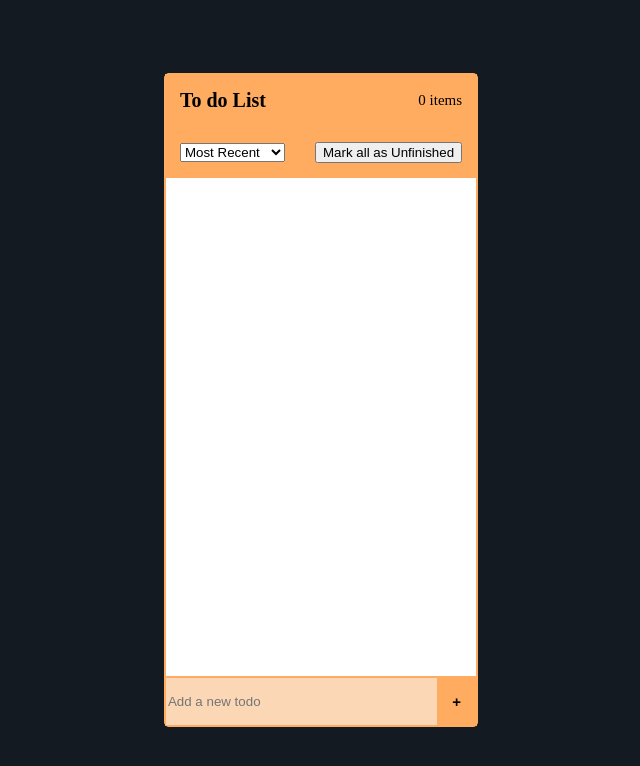
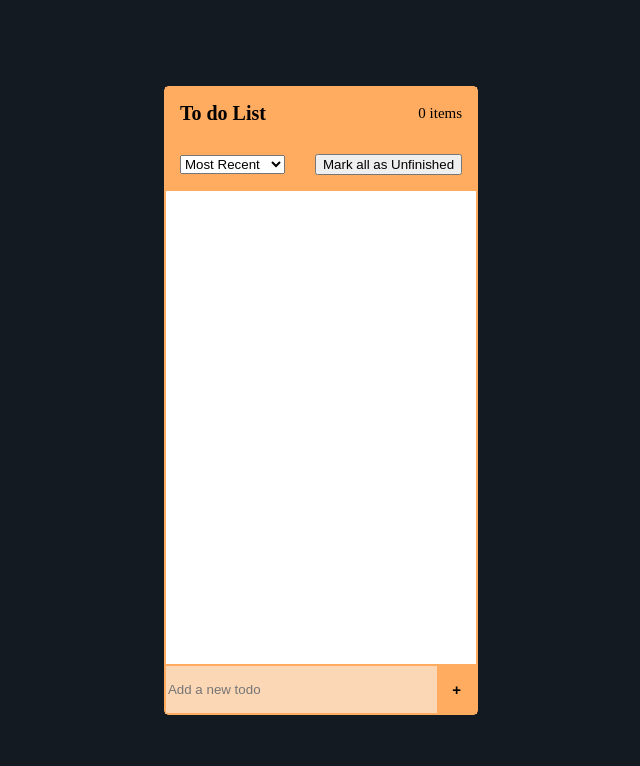
Before and after one commit to ojdomela/next-to-do-list, a Next.js app: page / in a window 1280 px wide. Shown: the top 766 px of the page, without its empty margins (319-959 px from the left). Built offline with nearby package versions, Linux system fonts and the light colour scheme.

Commit message:
storybook and fixes

```diff
--- a/components/TodoItem/TodoItem.styles.tsx
+++ b/components/TodoItem/TodoItem.styles.tsx
@@ -5,7 +5,7 @@ import WrapperHelper from "../helpers/WrapperHelper";
 
 export const Container = styled(WrapperHelper)`
     position: absolute;
-    width: 100%;
+    min-width: 100%;
     display: flex;
     align-items: center;
     padding: 1.5rem;
@@ -13,16 +13,18 @@ export const Container = styled(WrapperHelper)`
     background-color: ${theme.colors.secondary};
 
     & > *:last-child {
-        margin-left: auto;
+        justify-self: flex-end;
     }
 `;
 
 export const Wrapper = styled(WrapperHelper)`
     display: flex;
     flex-direction: column;
+    flex: 1;
 `
 export const Text = styled(TextHelper)`
     margin: 0;
+    text-overflow: ellipsis;
     font-size: ${props => props.fontSize ?? "1.8rem"};
     text-decoration: ${props => props.completed ? "line-through" : "none"};
     font-weight: ${props => props.fontWeight ?? "normal"};
--- a/components/TodoItem/TodoItem.tsx
+++ b/components/TodoItem/TodoItem.tsx
@@ -37,8 +37,8 @@ const TodoList: React.FC<Props> = ({ todo, setTodos }) => {
 
     React.useEffect(() => {
         setTodos(prevList => {
-            return prevList.map(item => {
-                if (item.id === todo.id) {
+            const newList = prevList.map(item => {
+                if (item.id === todo.id && !item.y) {
                     return {
                         ...item,
                         y: todoRef.current?.offsetHeight
@@ -46,6 +46,8 @@ const TodoList: React.FC<Props> = ({ todo, setTodos }) => {
                 }
                 return item;
             })
+            localStorage.setItem("todos", JSON.stringify(newList));
+            return newList
         })
     }, []);
 
--- a/components/TodoList/TodoList.styles.tsx
+++ b/components/TodoList/TodoList.styles.tsx
@@ -29,7 +29,7 @@ export const Wrapper = styled(WrapperHelper)`
     justify-content: flex-start;
     border: thin solid ${theme.colors.primary};
     background-color: white;
-    min-height: 500px;
+    min-height: 475px;
     overflow-y: scroll;
     -ms-overflow-style: none;
     scrollbar-width: none;
--- a/components/TodoList/TodoList.tsx
+++ b/components/TodoList/TodoList.tsx
@@ -13,13 +13,40 @@ export type Todo = {
     y?: number;
 }
 
+export enum SortBy {
+    Date = "date",
+    Completed = "completed",
+    Name = "name"
+}
 
 const TodoList = () => {
     const [todos, setTodos] = React.useState<Todo[]>([]);
+    const [sortBy, setSortBy] = React.useState<SortBy>(SortBy.Date);
+
+    const sortTodos = (todos: Todo[]) => {
+        const newTodos = [...todos];
+        switch (sortBy) {
+            case SortBy.Date:
+                newTodos.sort((a, b) => b.date.getTime() - a.date.getTime())
+                break;
+            case SortBy.Completed:
+                if (todos.every(todo => todo.completed) || todos.every(todo => !todo.completed)) {
+                    return todos
+                }
+                newTodos.sort((a, b) => (a.completed === b.completed) ? 1 : a.completed ? -1 : 1)
+                break;
+            case SortBy.Name:
+                newTodos.sort((a, b) => a.text.localeCompare(b.text));
+                break;
+            default:
+                return todos;
+        }
+        return newTodos
+    }
 
     let totalHeight = 0;
     const transitions = useTransition(
-        todos.map((data) => {
+        sortTodos(todos).map((data) => {
             if (data.y === undefined) return data;
             totalHeight += data.y
             return { ...data, y: totalHeight - data.y }
@@ -38,20 +65,21 @@ const TodoList = () => {
         if (todos) {
             setTodos(JSON.parse(todos).map((todo: Todo) => {
                 todo.date = new Date(todo.date);
+                console.log(todo)
                 return todo;
             }));
         }
     }, []);
 
     const countString = todos.length === 1 ? "1 item" : `${todos.length} items`;
-
+    console.table(todos)
     return (
         <Container>
             <Header>
                 <Title>To do List</Title>
                 <Text>{countString}</Text>
             </Header>
-            <TodoListControls todos={todos} setTodos={setTodos} />
+            <TodoListControls todos={todos} setTodos={setTodos} setSortBy={setSortBy} />
             <Wrapper>
                 {transitions(({ y, ...props }, todo) => (
                     <animated.li
--- a/components/TodoList/index.ts
+++ b/components/TodoList/index.ts
@@ -1,2 +1,2 @@
 export { default as TodoList } from './TodoList';
-export type { Todo as Todo } from './TodoList';
+export type { Todo, SortBy } from './TodoList';
--- a/components/TodoListControls/TodoListControls.tsx
+++ b/components/TodoListControls/TodoListControls.tsx
@@ -1,19 +1,14 @@
 import React from "react";
-import { Todo } from "../TodoList";
+import { SortBy, Todo } from "../TodoList";
 import { Container } from "./TodoListControls.styles";
 
 interface Props {
     todos: Todo[];
     setTodos: React.Dispatch<React.SetStateAction<Todo[]>>;
+    setSortBy: React.Dispatch<React.SetStateAction<SortBy>>;
 }
 
-enum SortBy {
-    Date = "date",
-    Completed = "completed",
-    Name = "name"
-}
-
-const TodoListControls: React.FC<Props> = ({ todos, setTodos }) => {
+const TodoListControls: React.FC<Props> = ({ todos, setTodos, setSortBy }) => {
     const handleToggle = React.useCallback(() => {
         setTodos(prevTodos => {
             const newTodos = prevTodos.every(todo => todo.completed) ?
@@ -24,32 +19,12 @@ const TodoListControls: React.FC<Props> = ({ todos, setTodos }) => {
         });
     }, []);
 
-    const handleSort = React.useCallback((sortBy: SortBy) => {
-        setTodos(prevTodos => {
-            const newTodos = [...prevTodos];
-            switch (sortBy) {
-                case SortBy.Date:
-                    newTodos.sort((a, b) => b.date.getTime() - a.date.getTime())
-                    break;
-                case SortBy.Completed:
-                    newTodos.sort((a, b) => (a.completed === b.completed) ? 0 : a.completed ? -1 : 1)
-                    break;
-                case SortBy.Name:
-                    newTodos.sort((a, b) => a.text.localeCompare(b.text));
-                    break;
-                    default:
-                    return prevTodos;
-            }
-            return newTodos;
-        })
-    }, []);
-
     return (
         <Container>
-            <select defaultValue={SortBy.Date} onChange={e => handleSort(e.target.value as SortBy)} >
-                <option value={SortBy.Date}>Most Recent</option>
-                <option value={SortBy.Name}>Alphabetically</option>
-                <option value={SortBy.Completed}>Finished</option>
+            <select onChange={e => setSortBy(e.target.value as SortBy)} >
+                <option value={"date"}>Most Recent</option>
+                <option value={"name"}>Alphabetically</option>
+                <option value={"completed"}>Finished</option>
             </select>
             <button onClick={handleToggle}>Mark all as {todos.every(todo => todo.completed) ? "Unfinished" : "Finished"}</button>
         </Container >
```
Also changed, not shown: 2 other files (tests, documents, lock files or other folders).
